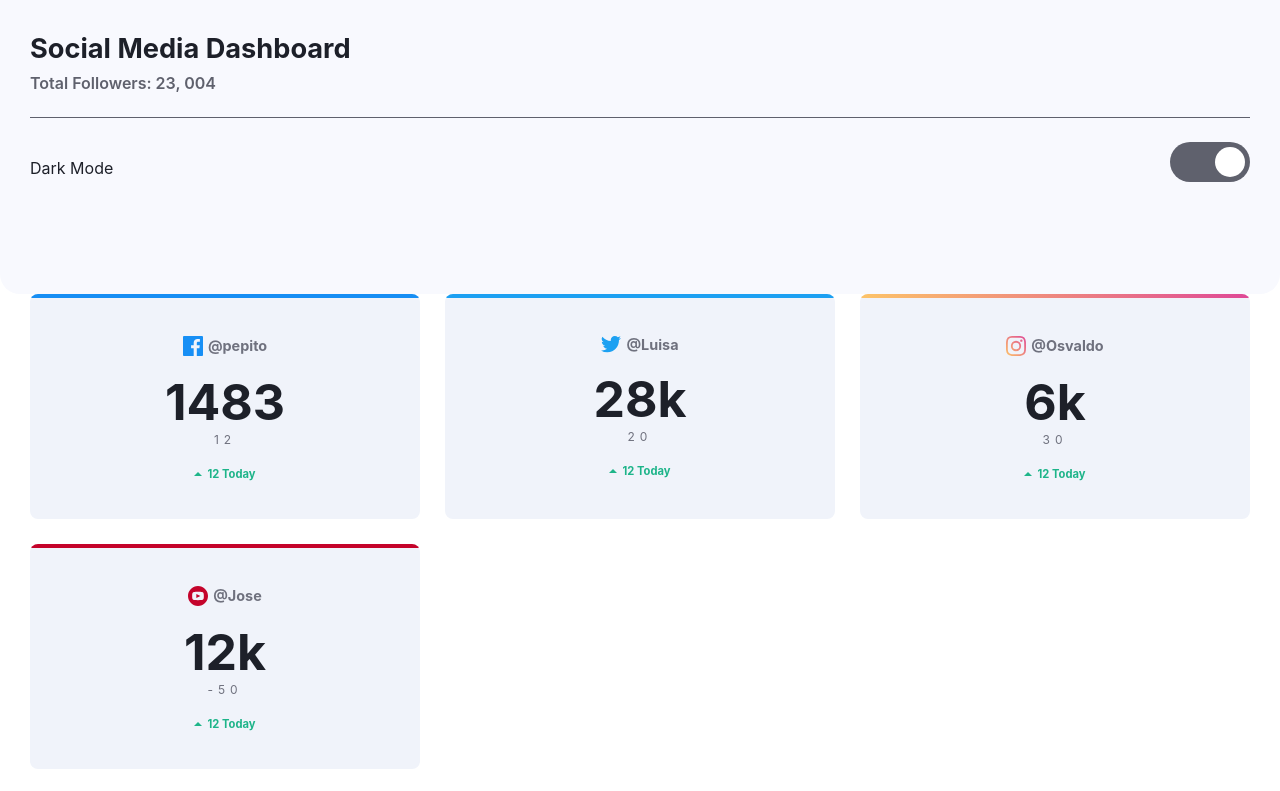
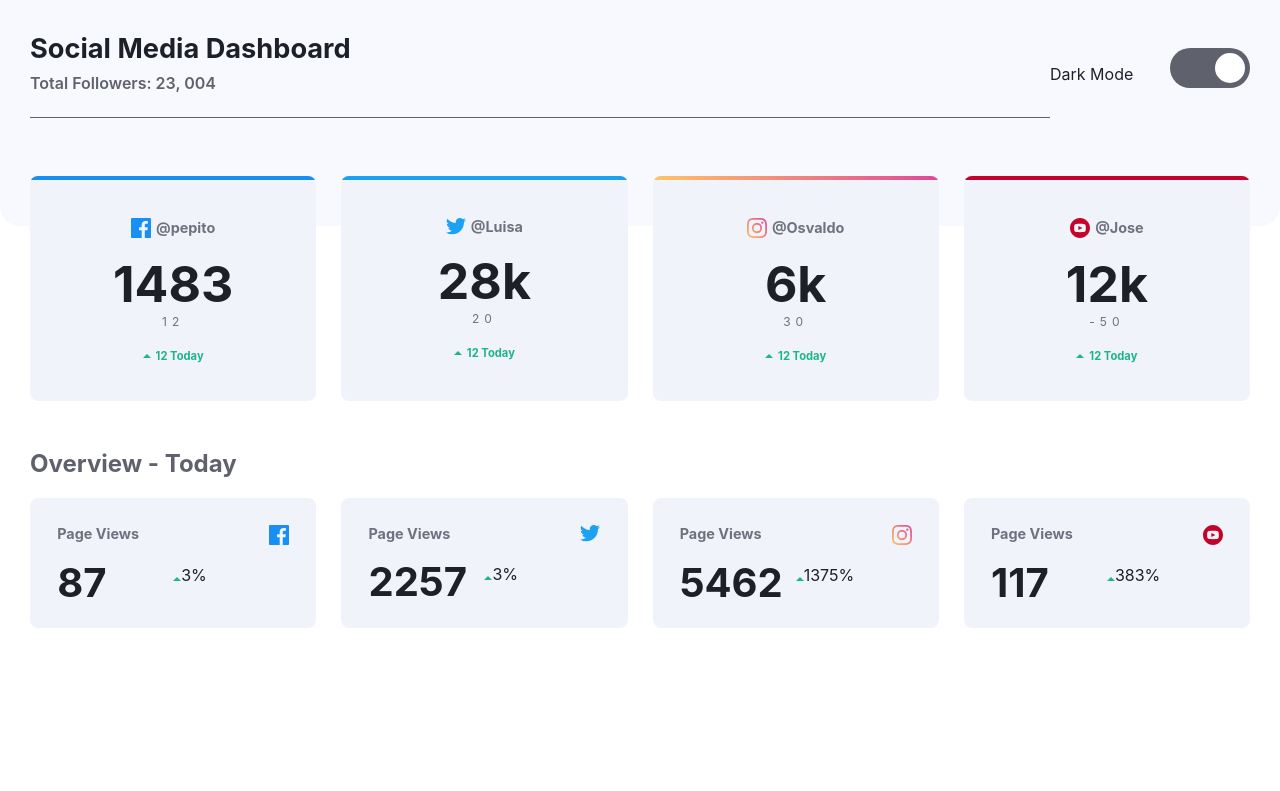
Before and after one commit to adenweb/htmltoreact, a React (Create React App) app: page / in a window 1280 px wide. Shown: the top 791 px of the page. Built offline with nearby package versions, Linux system fonts and the light colour scheme.

Commit message:
Clase 2:05

```diff
--- a/package.json
+++ b/package.json
@@ -9,7 +9,7 @@
     "@testing-library/user-event": "^13.5.0",
     "react": "^17.0.2",
     "react-dom": "^17.0.2",
-    "react-scripts": "5.0.0",
+    "react-scripts": "^5.0.0",
     "web-vitals": "^2.1.4"
   },
   "scripts": {
--- a/public/css/styles.css
+++ /dev/null
@@ -1,128 +0,0 @@
-/* top card  */
-.top-cards {
-  /* border: 1px solid green; */
-  margin-top: -50px;
-  margin-bottom: 3em;
-}
-/* card  */
-.card {
-  border-radius: 8px;
-  overflow: hidden;
-  background: var(--cardGray);
-  text-align: center;
-  padding: 1.7em 0;
-  position: relative;
-}
-.card:before {
-  content: "";
-  height: 4px;
-  display: block;
-  position: absolute;
-  left: 0;
-  right: 0;
-  top: 0;
-}
-.card.facebook::before {
-  background: var(--facebook);
-}
-.card.twitter::before {
-  background: var(--twitter);
-}
-.card.instagram::before {
-  background-image: linear-gradient(
-    to right,
-    var(--instagram-1) 0%,
-    var(--instagram-2) 100%
-  );
-}
-.card.youtube::before {
-  background: var(--youTube);
-}
-
-.card-title {
-  display: flex;
-  align-items: center;
-  justify-content: center;
-  color: var(--cardTitle);
-  font-size: 0.9em;
-  font-weight: bold;
-}
-.card-title img {
-  margin-right: 5px;
-}
-
-.card-followers-number {
-  /* border: 1px solid red; */
-  font-size: 50px;
-  font-weight: 700;
-}
-.card-followers-title {
-  /* border: 1px solid blue; */
-  display: block;
-  text-transform: uppercase;
-  color: var(--cardTitle);
-  letter-spacing: 5px;
-  font-size: 0.75em;
-}
-
-.card-today {
-  margin-top: 20px;
-  color: var(--lime-green);
-  font-size: 0.7em;
-  font-weight: bold;
-  display: flex;
-  align-items: center;
-  justify-content: center;
-}
-
-.card-today img {
-  margin-right: 5px;
-}
-
-@media screen and (min-width: 1024px) {
-  .grid {
-    grid-template-columns: 1fr 1fr 1fr 1fr;
-  }
-  .header-total {
-    border: none;
-  }
-  .header-grid {
-    display: grid;
-    grid-template-columns: 1fr 200px;
-  }
-}
-
-.is-dark-mode {
-  --cardGray: #252b43;
-  --baseBackground: #1d2029;
-  --baseColor: white;
-  --gray: #8088ad;
-  --lightGray: #1d2029;
-  --cardTitle: #8088ad;
-  --switchSpinner: #282943;
-  --switch: linear-gradient(to right, #4796d2 0%, #37ce8f 100%);
-}
-
-.is-light-mode {
-  --gray: #5f616d;
-  --cardGray: #f0f3fa;
-  --lightGray: #f8f9fe;
-  --cardTitle: #6f717e;
-  --baseBackground: white;
-  --baseColor: #1d2029;
-  --switchSpinner: white;
-  --switch: #5f616d;
-}
-
-@media (prefers-color-scheme: dark) {
-  :root {
-    --cardGray: #252b43;
-    --baseBackground: #1d2029;
-    --baseColor: white;
-    --gray: #8088ad;
-    --lightGray: #1d2029;
-    --cardTitle: #8088ad;
-    --switchSpinner: #282943;
-    --switch: linear-gradient(to right, #4796d2 0%, #37ce8f 100%);
-  }
-}
--- a/src/globals.css
+++ b/src/globals.css
@@ -5,6 +5,10 @@ body {
   color: var(--baseColor);
   background: var(--baseBackground);
   /* border: 1px solid red; */
+}
+
+h2 {
+  color: var(--gray);
 }
 
 :root {
@@ -51,3 +55,51 @@ body {
     grid-template-columns: 1fr 1fr 1fr;
   }
 }
+
+@media screen and (min-width: 1024px) {
+  .grid {
+    grid-template-columns: 1fr 1fr 1fr 1fr;
+  }
+  .header-total {
+    border: none;
+  }
+  .header-grid {
+    display: grid;
+    grid-template-columns: 1fr 200px;
+  }
+}
+
+.is-dark-mode {
+  --cardGray: #252b43;
+  --baseBackground: #1d2029;
+  --baseColor: white;
+  --gray: #8088ad;
+  --lightGray: #1d2029;
+  --cardTitle: #8088ad;
+  --switchSpinner: #282943;
+  --switch: linear-gradient(to right, #4796d2 0%, #37ce8f 100%);
+}
+
+.is-light-mode {
+  --gray: #5f616d;
+  --cardGray: #f0f3fa;
+  --lightGray: #f8f9fe;
+  --cardTitle: #6f717e;
+  --baseBackground: white;
+  --baseColor: #1d2029;
+  --switchSpinner: white;
+  --switch: #5f616d;
+}
+
+@media (prefers-color-scheme: dark) {
+  :root {
+    --cardGray: #252b43;
+    --baseBackground: #1d2029;
+    --baseColor: white;
+    --gray: #8088ad;
+    --lightGray: #1d2029;
+    --cardTitle: #8088ad;
+    --switchSpinner: #282943;
+    --switch: linear-gradient(to right, #4796d2 0%, #37ce8f 100%);
+  }
+}
--- a/src/overview.js
+++ b/src/overview.js
@@ -1,5 +1,6 @@
 import React from "react";
 import CardSmall from "./card-small";
+import "./overview.css";
 
 const cardSmallList = [
   {
--- /dev/null
+++ b/src/top-card-list.css
@@ -0,0 +1,6 @@
+/* top card  */
+.top-cards {
+    /* border: 1px solid green; */
+    margin-top: -50px;
+    margin-bottom: 3em;
+  }
--- a/src/top-card-list.js
+++ b/src/top-card-list.js
@@ -1,5 +1,6 @@
 import React from "react";
 import Card from "./card";
+import "./top-card-list.css";
 
 const cardListData = [
   {
```
Also changed, not shown: 1 other file (tests, documents, lock files or other folders).
